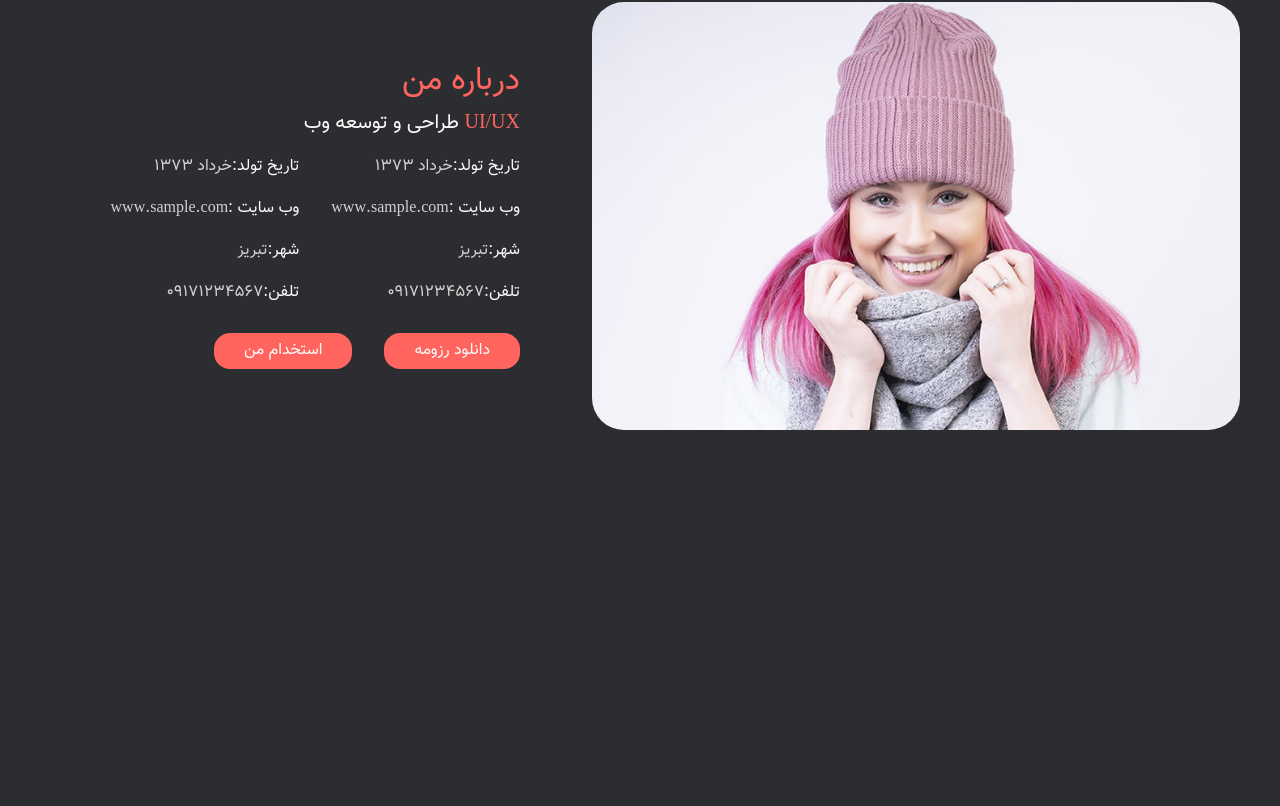
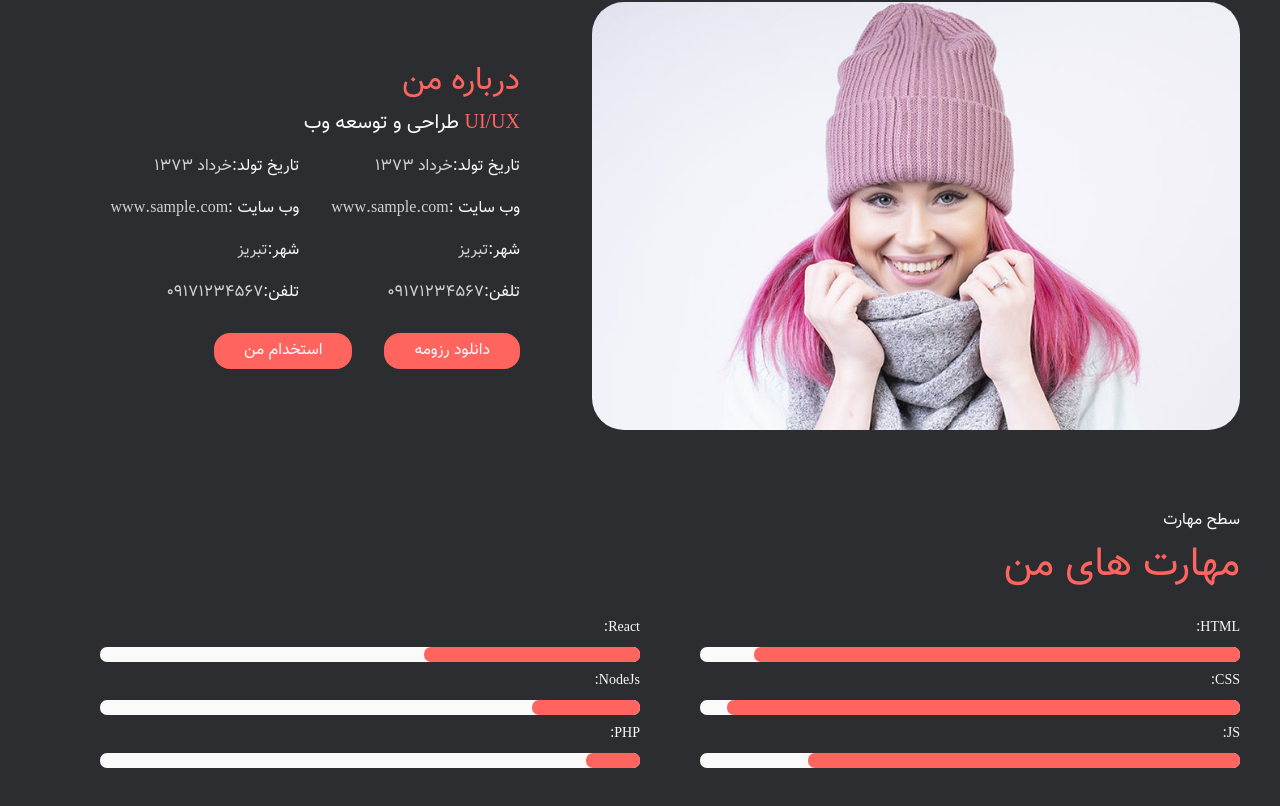
Before and after one commit to AliDeWeb/Portfolio, a React (Create React App) app: page / in a window 1280 px wide. Shown: the part 798-1604 px from the top of the page. Before the commit the page ends 1231 px from the top, so only its background shows below. Built offline with nearby package versions, Linux system fonts and the light colour scheme.

Commit message:
skills component completed

```diff
--- a/src/App.js
+++ b/src/App.js
@@ -2,6 +2,7 @@ import Header from "./components/Header/Header";
 import FreelancerIntroduction from "./components/FreelancerIntroduction/Introduction";
 import Social from "./components/FreelancerSocial/Social";
 import AboutFreelancer from "./components/AboutFreelancer/AboutFreelancer";
+import Skills from "./components/Skills/Skills";
 
 function App() {
   return (
@@ -11,6 +12,7 @@ function App() {
         <FreelancerIntroduction></FreelancerIntroduction>
         <Social></Social>
         <AboutFreelancer />
+        <Skills></Skills>
       </main>
     </div>
   );
--- /dev/null
+++ b/src/components/ProgressBar/ProgressBar.css
@@ -0,0 +1 @@
+.progress-wrapper{margin:.8rem 0;width:100%}.progress-label{display:block;color:#fafafa;font-family:vazir;font-size:14px;margin-bottom:10px}progress{border-radius:7px;height:15px;width:90%}progress::-webkit-progress-bar{background-color:#fafafa;border-radius:7px}progress::-webkit-progress-value{background-color:#ff645e;border-radius:7px}
--- /dev/null
+++ b/src/components/ProgressBar/ProgressBar.js
@@ -0,0 +1,12 @@
+import "./ProgressBar.css";
+
+function ProgressBar(props) {
+  return (
+    <div className="progress-wrapper">
+      <label className="progress-label">{props.title}: </label>
+      <progress className="progress-tag" max="100" value={props.value}></progress>
+    </div>
+  );
+}
+
+export default ProgressBar;
--- /dev/null
+++ b/src/components/Skills/Skills.css
@@ -0,0 +1 @@
+.skills-sec-wrapper{margin:80px 0}.skills-section-des{color:#fafafa;font-family:vazir}.skills-section-title{font-size:40px;font-family:vazir;color:#ff645e;margin:1rem 0 1.5rem}.skills-progress-bar-wrapper{display:flex;align-items:center}.skills-progress-bar-wrapper>div{width:50%}@media screen and (max-width:768px){.skills-sec-wrapper{margin:40px 0}.skills-progress-bar-wrapper{flex-direction:column}.skills-progress-bar-wrapper>div{width:100%}.skills-section-title{font-size:40px;font-family:vazir;color:#ff645e;margin:.6rem 0 .8rem}}
--- /dev/null
+++ b/src/components/Skills/Skills.js
@@ -0,0 +1,28 @@
+import "./Skills.css";
+
+import ProgressBar from "../ProgressBar/ProgressBar";
+
+function Skills() {
+  return (
+    <div className="skills-sec-wrapper">
+      <div className="container">
+        <p className="skills-section-des">سطح مهارت</p>
+        <h2 className="skills-section-title">مهارت های من</h2>
+        <div className="skills-progress-bar-wrapper">
+          <div>
+            <ProgressBar title="HTML" value="90" />
+            <ProgressBar title="CSS" value="95" />
+            <ProgressBar title="JS" value="80" />
+          </div>
+          <div>
+            <ProgressBar title="React" value="40" />
+            <ProgressBar title="NodeJs" value="20" />
+            <ProgressBar title="PHP" value="10" />
+          </div>
+        </div>
+      </div>
+    </div>
+  );
+}
+
+export default Skills;
--- a/src/index.js
+++ b/src/index.js
@@ -18,7 +18,4 @@ root.render(
   </React.StrictMode>
 );
 
-// If you want to start measuring performance in your app, pass a function
-// to log results (for example: reportWebVitals(console.log))
-// or send to an analytics endpoint. Learn more: https://bit.ly/CRA-vitals
 reportWebVitals();
```
